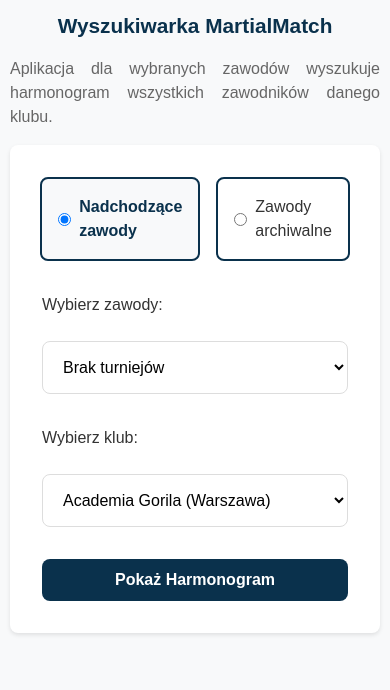
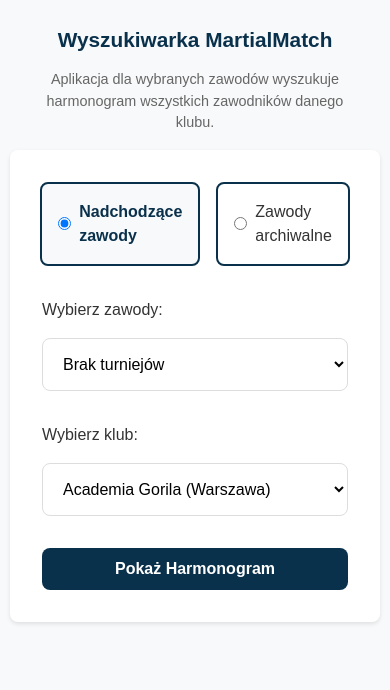
Before and after one commit to gregg127/martialmatch-scraper, a FastAPI app: page / in a window 390 px wide. Shown: the top 690 px of the page. Run offline with FastAPI, Linux system fonts and the light colour scheme; data that the repository does not hold is empty.

Commit message:
Update mobile styles

```diff
--- a/app/static/css/style.css
+++ b/app/static/css/style.css
@@ -94,7 +94,6 @@ h1 {
     display: block;
     font-weight: 500;
     color: var(--color-text);
-    margin-bottom: calc(0.5 * var(--space));
 }
 
 select {
@@ -287,10 +286,26 @@ button {
 }
 
 /* Responsive Styles */
-@media (max-width: 768px) {
+@media (max-width: 956px) {
     /* Basic Layout */
     body, .container {
         padding: 10px;
+    }
+
+    /* Header Adjustments */
+    h1 {
+        font-size: var(--font-large);
+        line-height: 1.3;
+        margin-top: var(--space);
+        margin-bottom: var(--space);
+        padding: 0 var(--space);
+    }
+
+    .app-description {
+        text-align: center;
+        margin: var(--space);
+        font-size: var(--font-small);
+        padding: 0 calc(0.5 * var(--space));
     }
 
     /* Form Adjustments */
```
